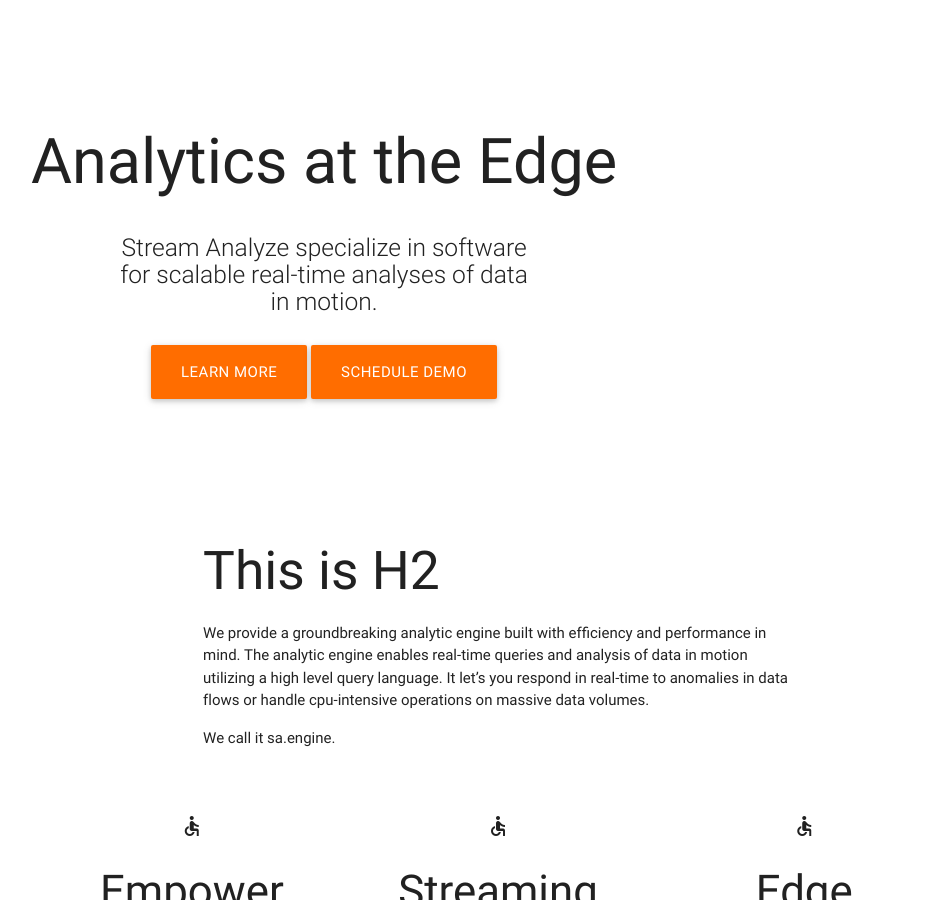
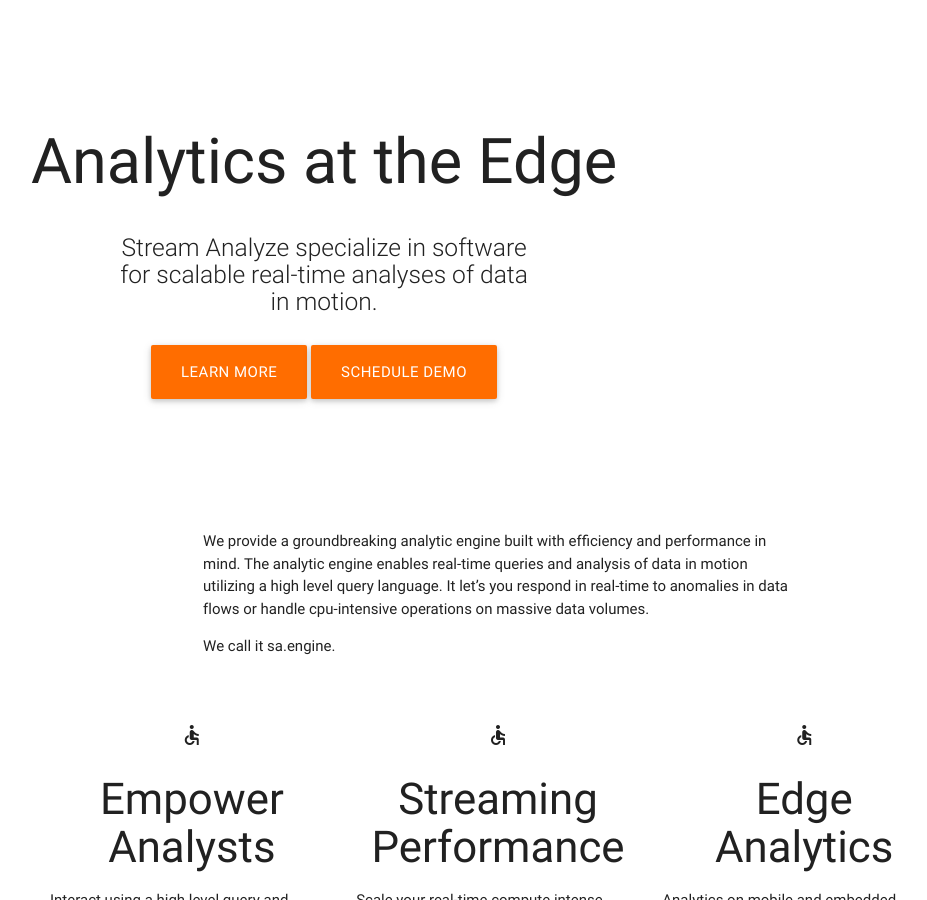
Before and after one commit to streamanalyze/streamanalyze.github.io, a Jekyll site: the page built from index.markdown, in a window 1280 px wide and 900 px high. Shown: the whole window, without its empty margins (142-1069 px from the left). Built offline with Jekyll 4.4.1, drawn with Linux system fonts in a browser that asks for light colours; nearby versions of some CDN libraries; a script that is not in the unit is left out.

Commit message:
Updated Index

```diff
--- a/index.markdown
+++ b/index.markdown
@@ -11,8 +11,6 @@
 layout: welcome_page
 ---
 
-## This is H2
-
 We provide a groundbreaking analytic engine built with efficiency and performance in mind. The analytic engine enables real-time queries and analysis of data in motion utilizing a high level query language. It let’s you respond in real-time to anomalies in data flows or handle cpu-intensive operations on massive data volumes.
 
 We call it sa.engine.
```
